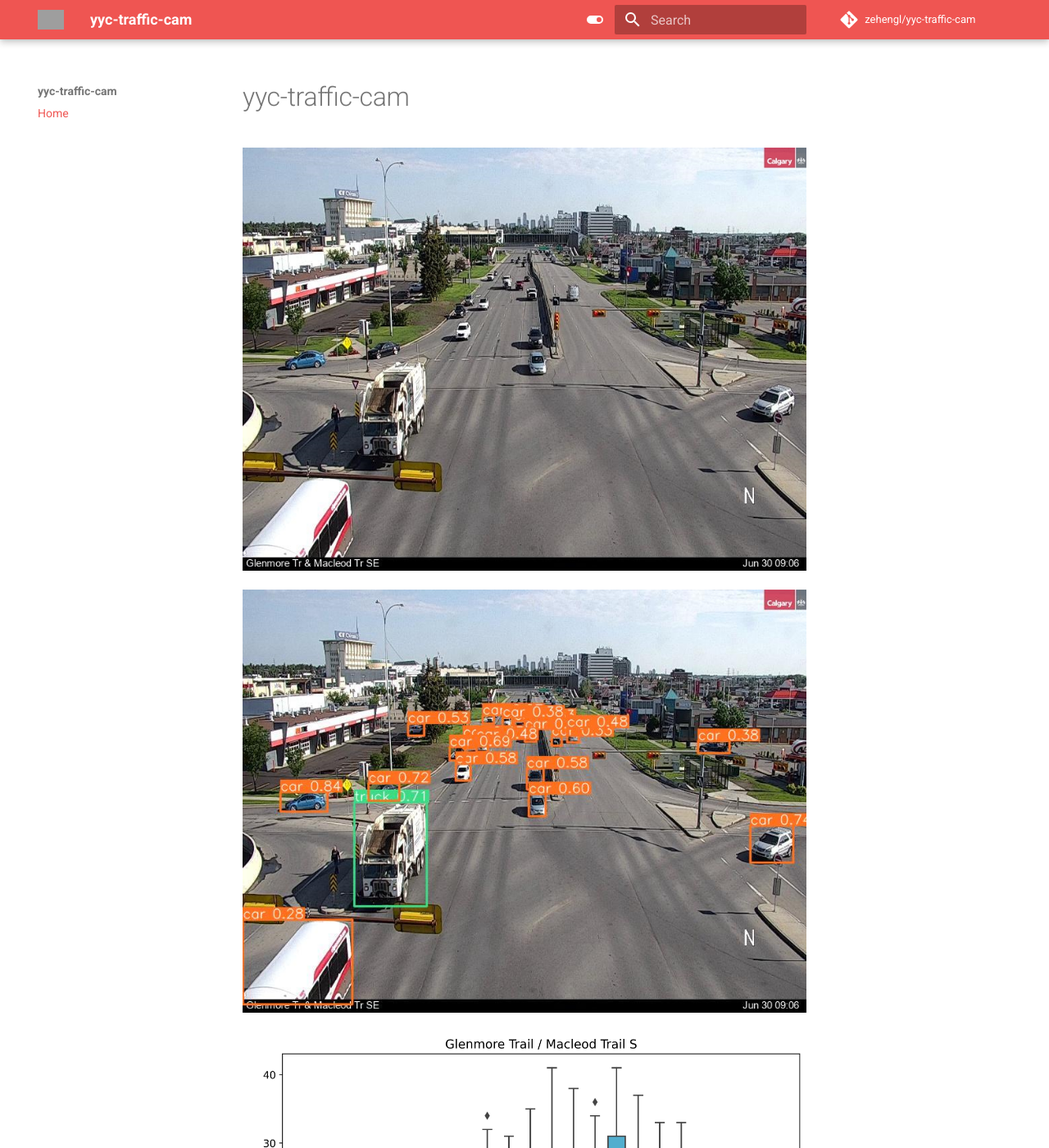
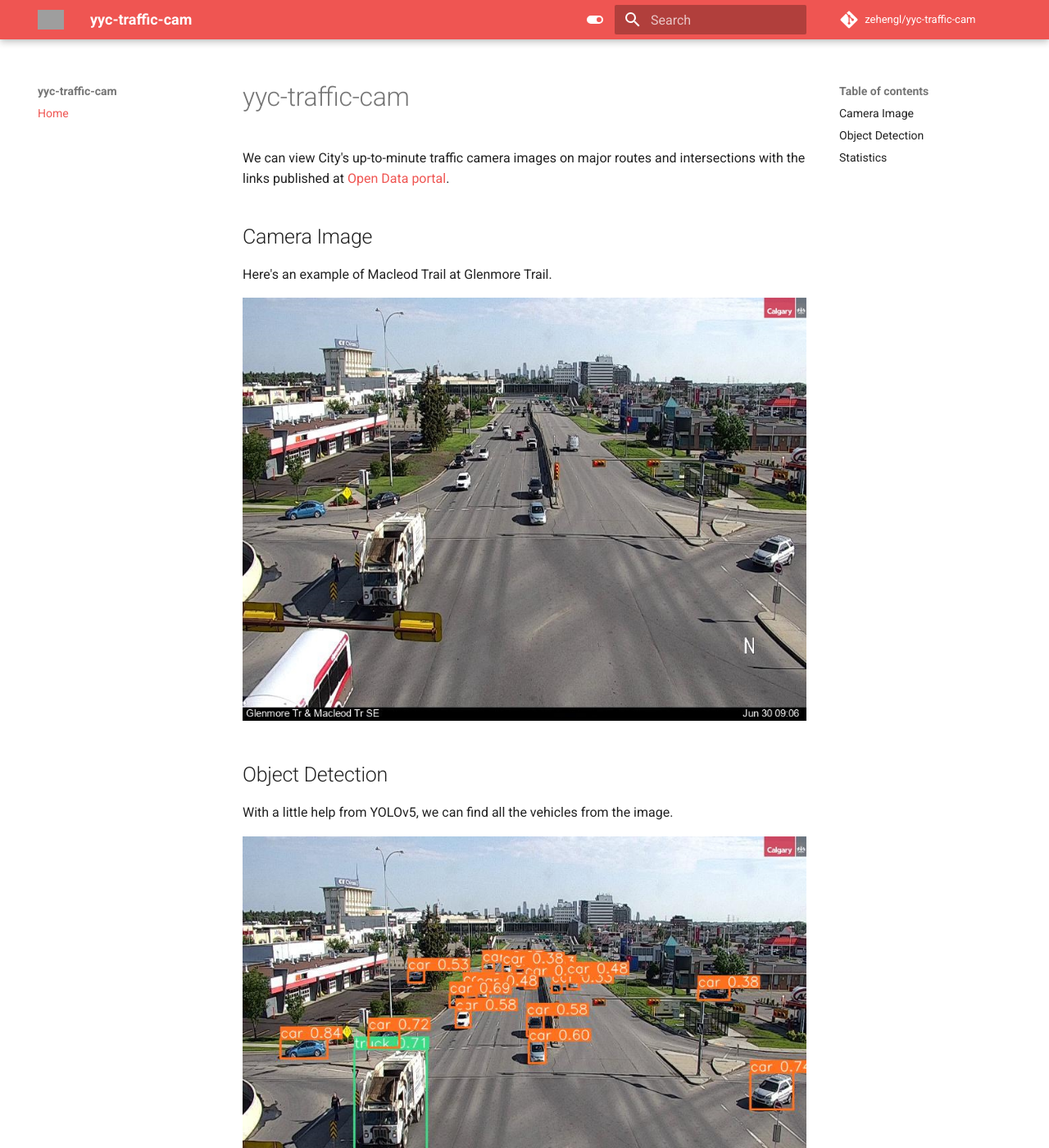
Before and after one commit to zehengl/yyc-traffic-cam, an MkDocs documentation site: the page built from docs/index.md, in a window 1280 px wide and 1400 px high. Shown: the whole window at 82% size. Built offline with MkDocs 1.6.1 and Material for MkDocs 9.7.7, drawn with Linux system fonts in a browser that asks for light colours; comment, search, counter and statistics services are not loaded; some of the changed text lies outside the part shown; grey boxes are pictures that could not be loaded.

Commit message:
update docs

```diff
--- a/docs/index.md
+++ b/docs/index.md
@@ -1,8 +1,23 @@
 # yyc-traffic-cam
+
+We can view City's up-to-minute traffic camera images on major routes and intersections with the links published at [Open Data portal](https://data.calgary.ca/Transportation-Transit/Traffic-Cameras/k7p9-kppz).
+
+## Camera Image
+
+Here's an example of Macleod Trail at Glenmore Trail.
 
 ![](example-input.jpg)
 
+## Object Detection
+
+With a little help from YOLOv5, we can find all the vehicles from the image.
+
 ![](example-output.jpg)
+
+## Statistics
+
+When we set up a cron job to fetch images from that camera location periodically over a certain time,
+we can better understand the traffic patterns.
 
 ![](example-summary-hour.png)
 
```
